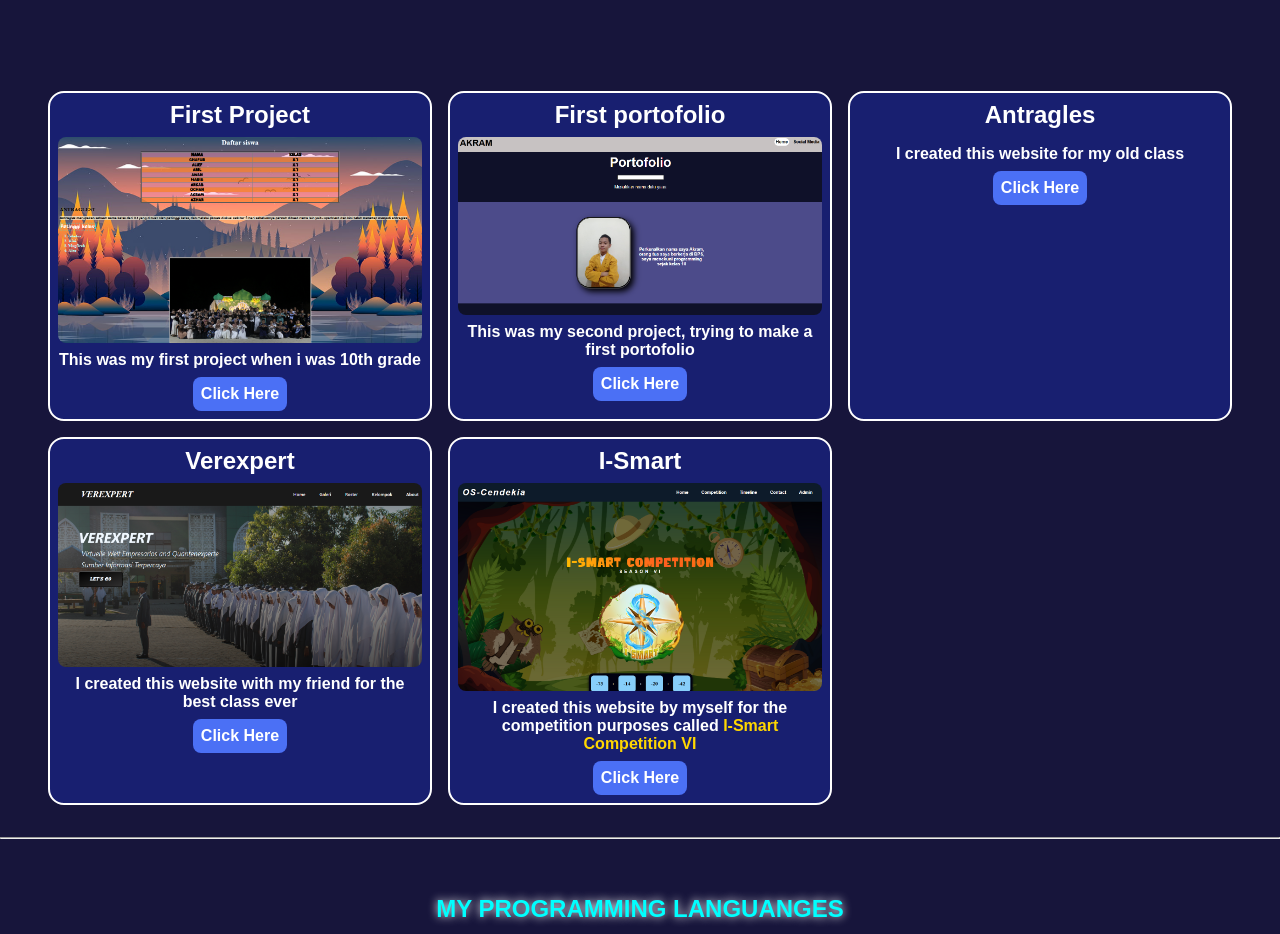
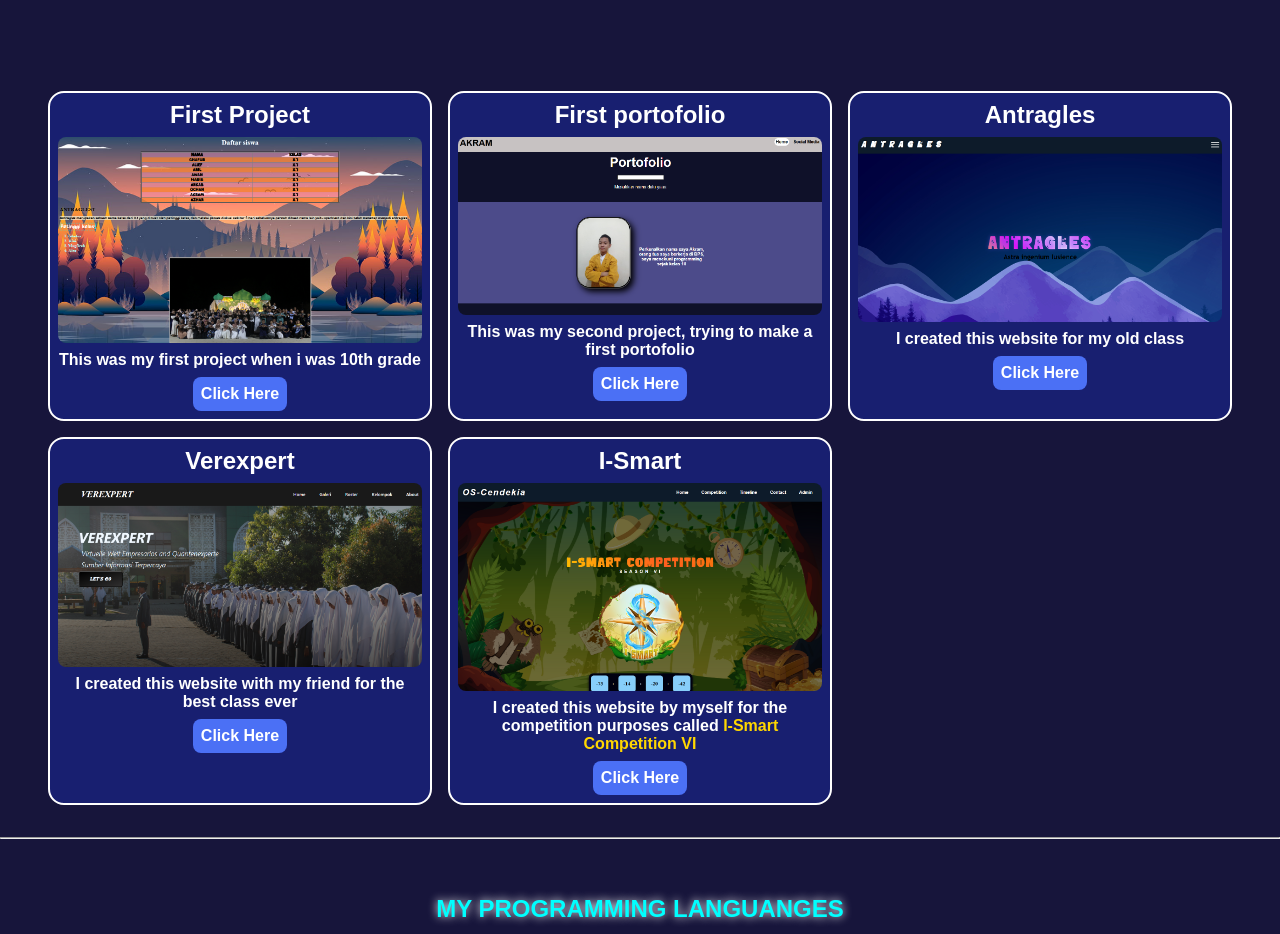
Before and after one commit to Nur-beginner/My-Portofolio, a plain HTML site: page index.html in a window 1280 px wide. Shown: the part 820-1754 px from the top of the page. Drawn offline with nearby package versions, Linux system fonts and the light colour scheme.

Commit message:
Update index.html

```diff
--- a/index.html
+++ b/index.html
@@ -73,7 +73,7 @@
 
       <figure class="antragles">
         <h1>Antragles</h1>
-        <img src="imgaes/antragles.png" alt="" />
+        <img src="images/antragles.png" alt="" />
         <figcaption>I created this website for my old class</figcaption>
         <a href="antragles.vercel.app">Click Here</a>
       </figure>
```
